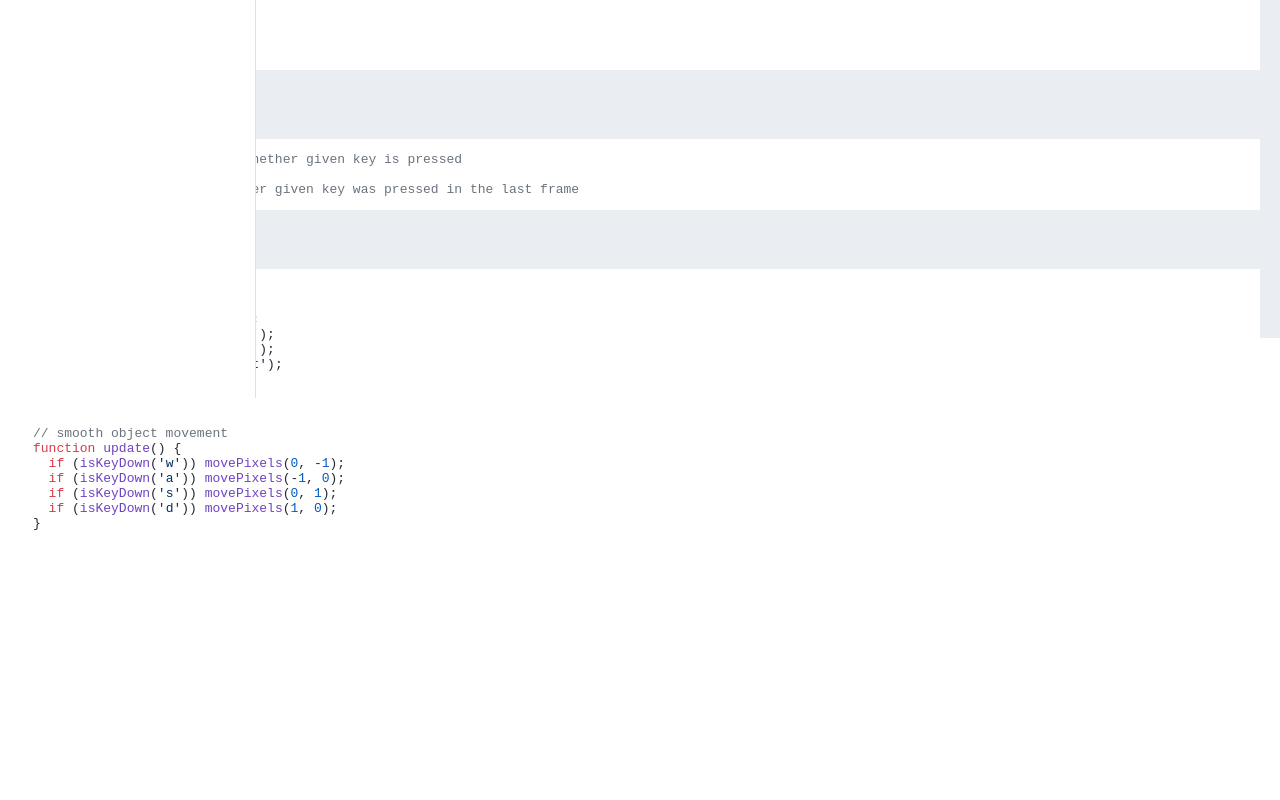
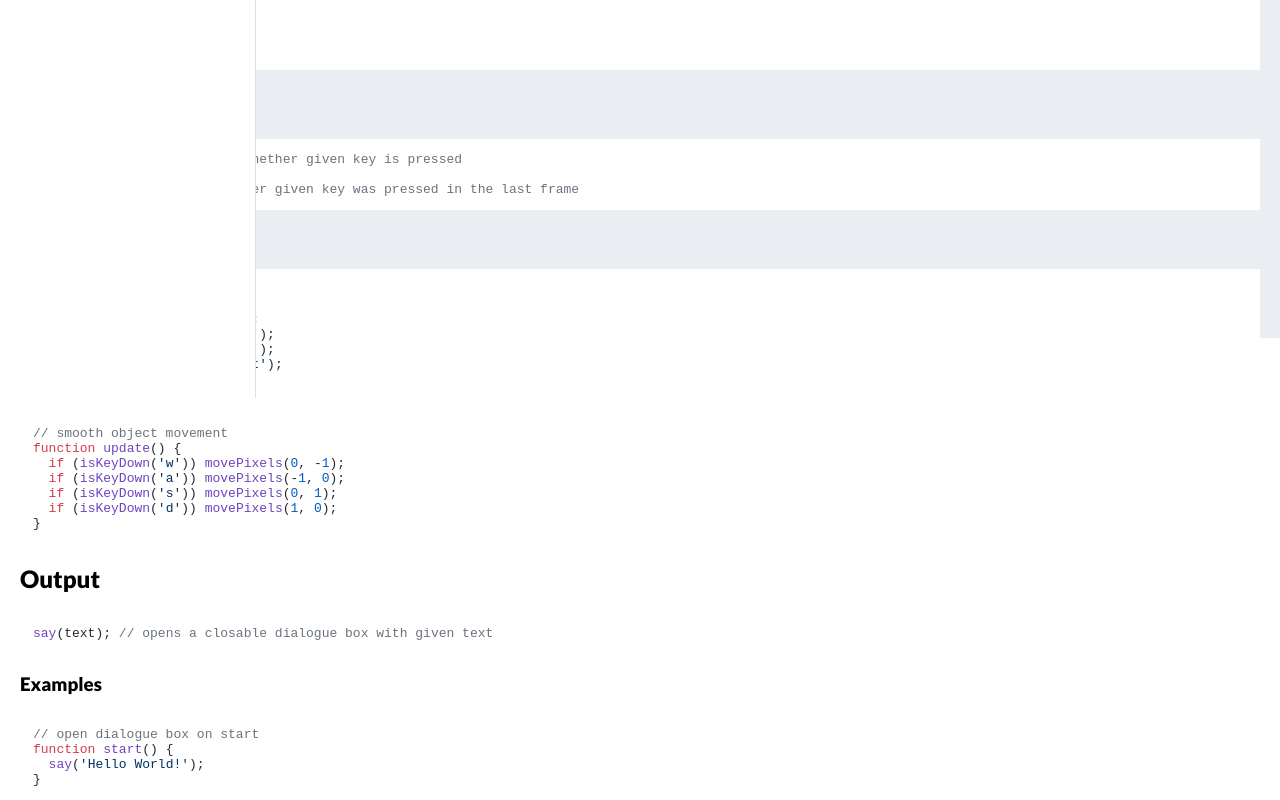
Before and after one commit to LearnCodeOrg/codetrain, a Next.js app: page /docs in a window 1280 px wide. Shown: the part 462-1262 px from the top of the page. Before the commit the page ends 1006 px from the top, so only its background shows below. Built offline with nearby package versions, Linux system fonts and the light colour scheme; no server answers.

Commit message:
Create output section.

```diff
--- a/pages/docs.js
+++ b/pages/docs.js
@@ -96,6 +96,17 @@ function update() {
   if (isKeyDown('d')) movePixels(1, 0);
 }`}
         </Code>
+        <h2 id="output">Output</h2>
+        <Code>
+{`say(text); // opens a closable dialogue box with given text`}
+        </Code>
+        <h3>Examples</h3>
+        <Code>
+{`// open dialogue box on start
+function start() {
+  say('Hello World!');
+}`}
+        </Code>
       </div>
     </div>
   )
```
